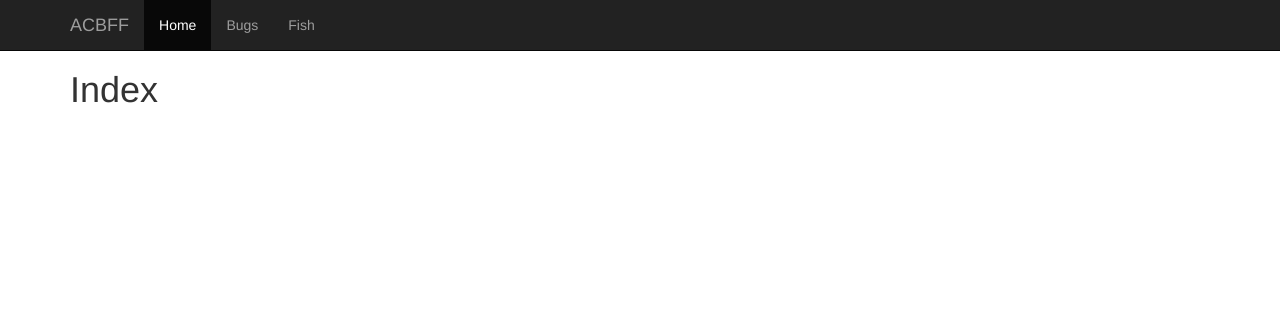
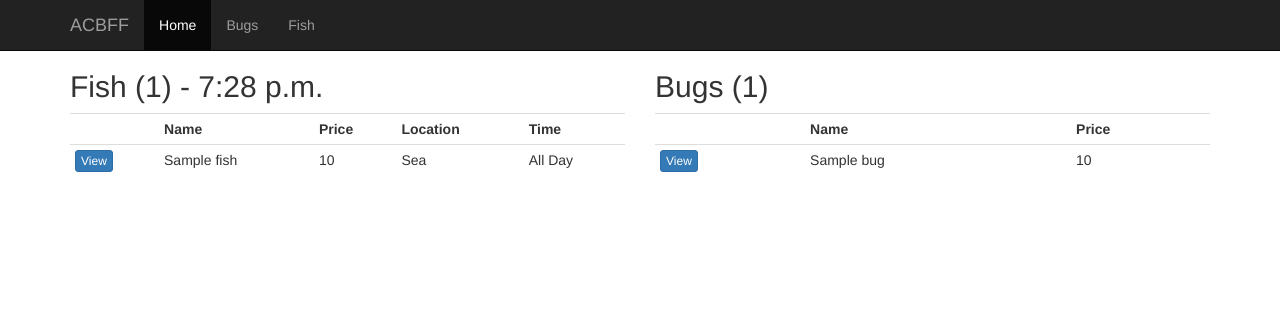
Before and after one commit to majormunky/ACTracker, a Django app: page / in a window 1280 px wide. Shown: the top 311 px of the page. Run offline with Django 3.2, Linux system fonts and the light colour scheme; tables that the repository leaves empty hold one stand-in row (values such as "Sample post"); some libraries are stand-ins or nearby versions.

Commit message:
Added page to show current bugs and fish

```diff
--- a/home/templates/home/index.html
+++ b/home/templates/home/index.html
@@ -1,7 +1,55 @@
 {% extends "base.html" %}
 
 {% block content %}
-<h1>Index</h1>
+<div class="row">
+	<div class="col-sm-6">
+		<h2>Fish ({{fish_list|length}}) - {{now}}</h2>
+		{% if fish_list %}
+			<table class="table table-condensed">
+				<tr>
+					<th>&nbsp;</th>
+					<th>Name</th>
+					<th>Price</th>
+					<th>Location</th>
+					<th>Time</th>
+				</tr>
+				{% for fish in fish_list %}
+					<tr>
+						<td><a href="/fish/{{fish.id}}/" class="btn btn-primary btn-xs">View</a></td>
+						<td>{{fish.name}}</td>
+						<td>{{fish.price}}</td>
+						<td>{{fish.get_location_display}}</td>
+						{% if fish.all_day %}
+							<td>All Day</td>
+						{% else %}
+							<td>{{fish.start_time}}-{{fish.end_time}}</td>
+						{% endif %}
+					</tr>
+				{% endfor %}
+			</table>
+		{% endif %}
+	</div>
+	<div class="col-sm-6">
+		<h2>Bugs ({{bug_list|length}})</h2>
+		{% if bug_list %}
+			<table class="table table-condensed">
+				<tr>
+					<th>&nbsp;</th>
+					<th>Name</th>
+					<th>Price</th>
+				</tr>
+				{% for bug in bug_list %}
+					<tr>
+						<td><a href="/bug/{{bug.id}}/" class="btn btn-primary btn-xs">View</a></td>
+						<td>{{bug.name}}</td>
+						<td>{{bug.price}}</td>
+					</tr>
+				{% endfor %}
+			</table>
+		{% endif %}
+	</div>
+</div>
+
 {% endblock %}
 
 {% block page_scripts %}
--- a/home/utils.py
+++ b/home/utils.py
@@ -1,8 +1,29 @@
 import csv
 import os
-import time
+import datetime
+import pytz
+from django.utils import timezone
 from django.conf import settings
 from home import models
+
+
+def get_things_active_now(thing_list, now):
+	result = []
+	midnight = datetime.time(0)
+	for thing in thing_list:
+		if thing.all_day:
+			result.append(thing)
+		if not thing.start_time:
+			continue
+		if thing.is_nocturnal():
+			if now < thing.end_time:
+				result.append(thing)
+			elif now > thing.start_time:
+				result.append(thing)
+		else:
+			if thing.start_time < now and thing.end_time > now:
+				result.append(thing)
+	return result
 
 
 def get_csv_contents(filepath):
--- a/home/views.py
+++ b/home/views.py
@@ -1,9 +1,23 @@
+import datetime
+from django.utils import timezone
 from django.shortcuts import render
 from home import models
+from home import utils
 
 
 def index(request):
-	return render(request, "home/index.html", {})
+	now = timezone.now()
+	current_tz = timezone.get_current_timezone()
+	now = current_tz.normalize(now.astimezone(current_tz))
+	month_name = now.strftime("%B").lower()
+	month_filter = {month_name: True}
+	midnight = datetime.time(0)
+
+	fish_query = models.Fish.objects.filter(**month_filter)
+	fish_list = utils.get_things_active_now(fish_query, now.time())
+	bug_query = models.Bug.objects.filter(**month_filter)
+	bug_list = utils.get_things_active_now(bug_query, now.time())
+	return render(request, "home/index.html", {"fish_list": fish_list, "bug_list": bug_list, "now": now.time()})
 
 
 def fish(request):
```
Also changed, not shown: home/migrations/0005_auto_20200502_2021.py (added).
